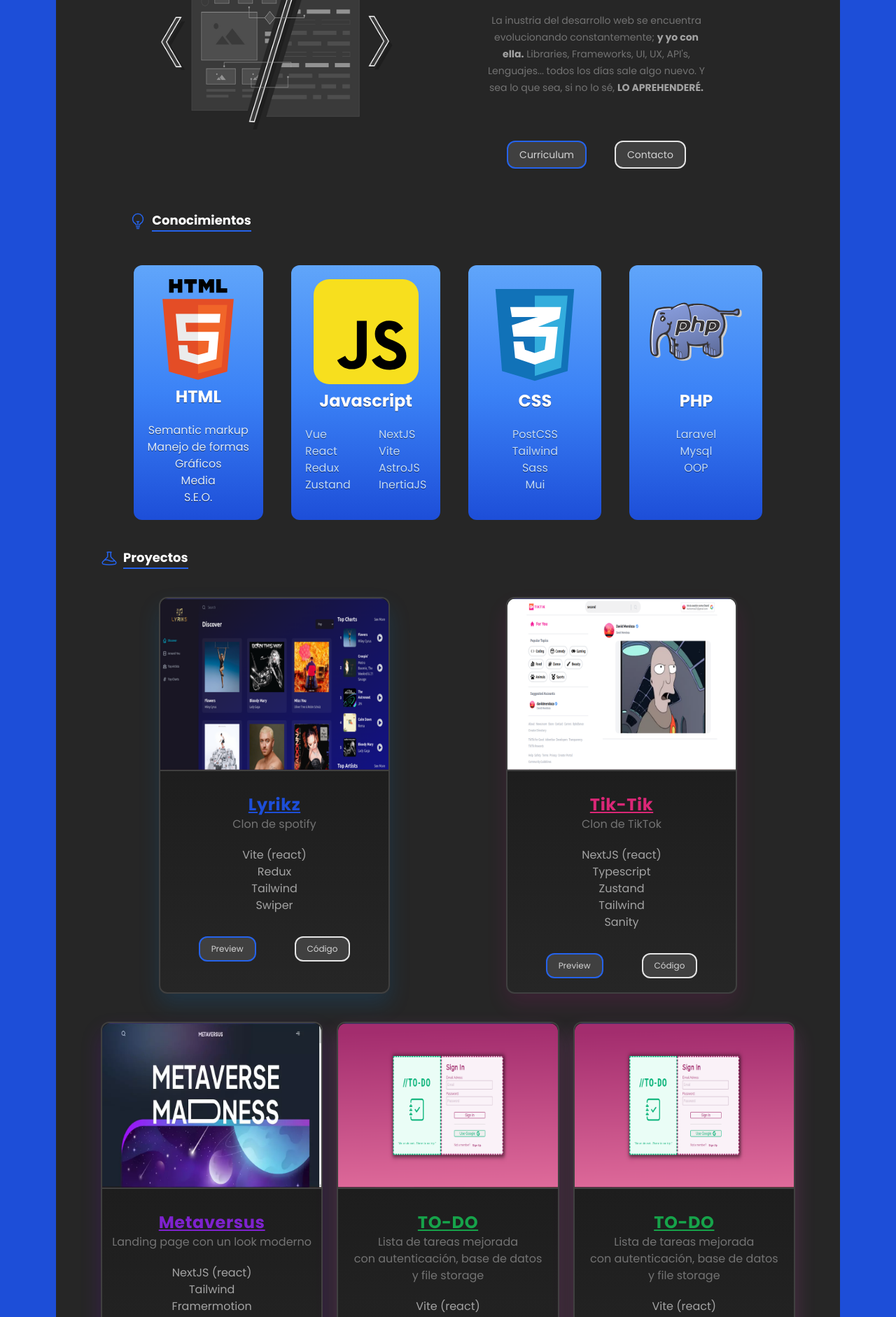
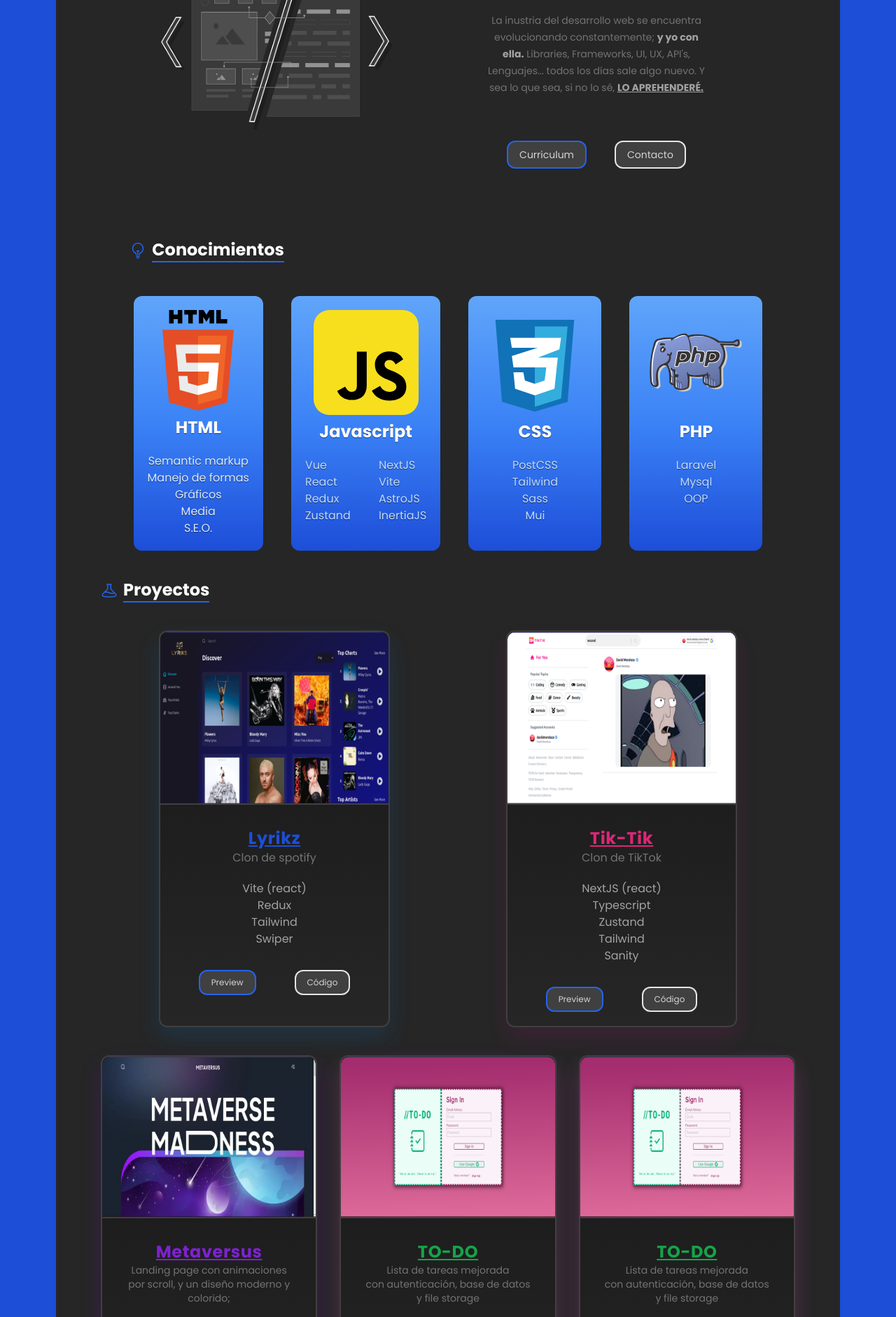
Before and after one commit to purplesage/david_portfolio, an Astro site: page / in a window 1280 px wide. Shown: the part 255-2137 px from the top of the page at 70% size. Built offline with nearby package versions, Linux system fonts and the light colour scheme; Astro itself is replaced by a stand-in of ours; a web font is replaced by a local one; what tailwindcss-hero-patterns would draw is missing.

Commit message:
tinkering around

```diff
--- a/src/components/Hero.astro
+++ b/src/components/Hero.astro
@@ -24,17 +24,21 @@
 				>
 				Libraries, Frameworks, UI, UX, API's, Lenguajes... todos los días sale algo
 				nuevo. Y sea lo que sea, si no lo sé,
-				<span class="font-bold text-neutral-400">LO APREHENDERÉ.</span>
+				<span class="font-bold text-neutral-400 underline">LO APREHENDERÉ.</span
+				>
 			</p>
 			<div class="mt-8 flex flex-col gap-4 sm:mt-16 sm:flex-row sm:gap-10">
-				<button
-					class="text rounded-xl border-2 border-blue-600 bg-neutral-700 py-2 px-4 text-sm text-neutral-300 drop-shadow-sm"
-					>Curriculum</button
+				<a
+					target="_blank"
+					rel="noopener noreferrer"
+					href="#"
+					class="text rounded-xl border-2 border-blue-600 bg-neutral-700 py-2 px-4 text-sm text-neutral-300 drop-shadow-sm hover:bg-blue-600 hover:text-white"
+					>Curriculum</a
 				>
 
 				<a
 					href="#contacto"
-					class="text rounded-xl border-2 border-neutral-200 bg-neutral-700 py-2 px-4 text-sm text-neutral-300"
+					class="placeholder:text rounded-xl border-2 border-neutral-200 bg-neutral-700 py-2 px-4 text-sm text-neutral-300 hover:bg-neutral-200 hover:text-neutral-800"
 					>Contacto</a
 				>
 			</div>
--- a/src/components/Projects.astro
+++ b/src/components/Projects.astro
@@ -9,7 +9,7 @@ import Todo from './projects/Todo.astro';
 <section class="mt-10" id="proyectos">
 	<div class="flex items-center gap-2">
 		<TuboSVG />
-		<h2 class="w-fit border-b-2 border-blue-600 text-lg font-bold">
+		<h2 class="w-fit border-b-2 border-blue-600 text-lg font-bold lg:text-2xl">
 			Proyectos
 		</h2>
 	</div>
@@ -19,7 +19,7 @@ import Todo from './projects/Todo.astro';
 		<Tik />
 	</div>
 
-	<div class="lg:flex-grow-2 flex flex-col gap-5 lg:flex-row">
+	<div class="lg:flex-grow-2 flex flex-col gap-8 lg:flex-row">
 		<Metaversus />
 		<Todo />
 		<Todo />
--- a/src/components/Skills.astro
+++ b/src/components/Skills.astro
@@ -6,10 +6,10 @@ import CssSVG from './CssSVG.astro';
 import PhpSVG from './PhpSVG.astro';
 ---
 
-<section class="mx-auto mt-10 w-11/12" id="conocimientos">
+<section class="mx-auto mt-10 w-11/12 lg:mt-20" id="conocimientos">
 	<div class="flex items-center gap-2">
 		<LightBublbSVG />
-		<h2 class="w-fit border-b-2 border-blue-600 text-lg font-bold">
+		<h2 class="w-fit border-b-2 border-blue-600 text-lg font-bold lg:text-2xl">
 			Conocimientos
 		</h2>
 	</div>
--- a/src/components/projects/Metaversus.astro
+++ b/src/components/projects/Metaversus.astro
@@ -12,12 +12,12 @@
 				<h3 class="text-2xl font-bold tracking-wide text-purple-700 underline">
 					Metaversus
 				</h3>
-				<p class="text-center text-xs text-neutral-500 sm:text-base">
-					Landing page con un look moderno
+				<p class="text-center text-xs text-neutral-500 sm:text-sm">
+					Landing page con animaciones <br /> por scroll, y un diseño moderno y colorido;
 				</p>
 			</div>
 			<ul
-				class="flex flex-col items-center text-sm text-neutral-400 sm:text-base"
+				class="flex flex-grow flex-col items-center text-sm text-neutral-400 sm:text-base"
 			>
 				<li>NextJS (react)</li>
 				<li>Tailwind</li>
--- a/src/components/projects/Todo.astro
+++ b/src/components/projects/Todo.astro
@@ -12,7 +12,7 @@
 				<h3 class="text-2xl font-bold tracking-wide text-green-600 underline">
 					TO-DO
 				</h3>
-				<p class="text-center text-xs text-neutral-500 sm:text-base">
+				<p class="text-center text-xs text-neutral-500 sm:text-sm">
 					Lista de tareas mejorada <br /> con autenticación, base de datos <br
 					/> y file storage
 				</p>
--- a/src/pages/index.astro
+++ b/src/pages/index.astro
@@ -8,7 +8,7 @@ import Footer from '../components/Footer.astro';
 ---
 
 <!DOCTYPE html>
-<html lang="en" class="scroll-smooth">
+<html lang="en" class="snap-y scroll-smooth">
 	<head>
 		<meta charset="UTF-8" />
 		<meta http-equiv="X-UA-Compatible" content="IE=edge" />
@@ -21,13 +21,10 @@ import Footer from '../components/Footer.astro';
 		/>
 		<link rel="preconnect" href="https://fonts.googleapis.com" />
 		<link rel="preconnect" href="https://fonts.gstatic.com" crossorigin />
-		<link
-			href="https://fonts.googleapis.com/css2?family=Sedgwick+Ave+Display&display=swap"
-			rel="stylesheet"
-		/>
 		<title>David Mendoza</title>
 	</head>
-	<body
+	<body>
+		<div
 			class="bg-blue-700 heropattern-bathroomfloor-blue-600 lg:px-20 lg:py-10"
 		>
 			<div class="bg-neutral-800 font-poppins text-white lg:rounded-[3rem]">
@@ -40,5 +37,6 @@ import Footer from '../components/Footer.astro';
 					<Footer />
 				</div>
 			</div>
+		</div>
 	</body>
 </html>
```
Lines whose indentation alone changed are shown as unchanged.
